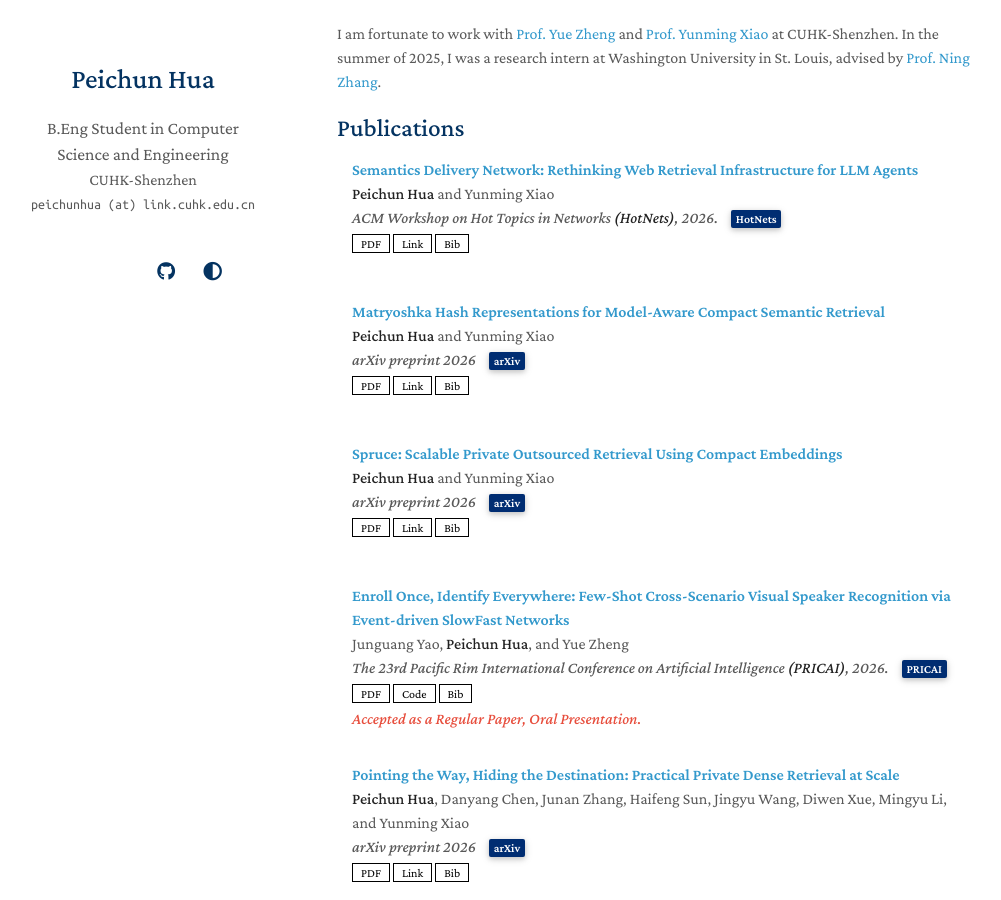
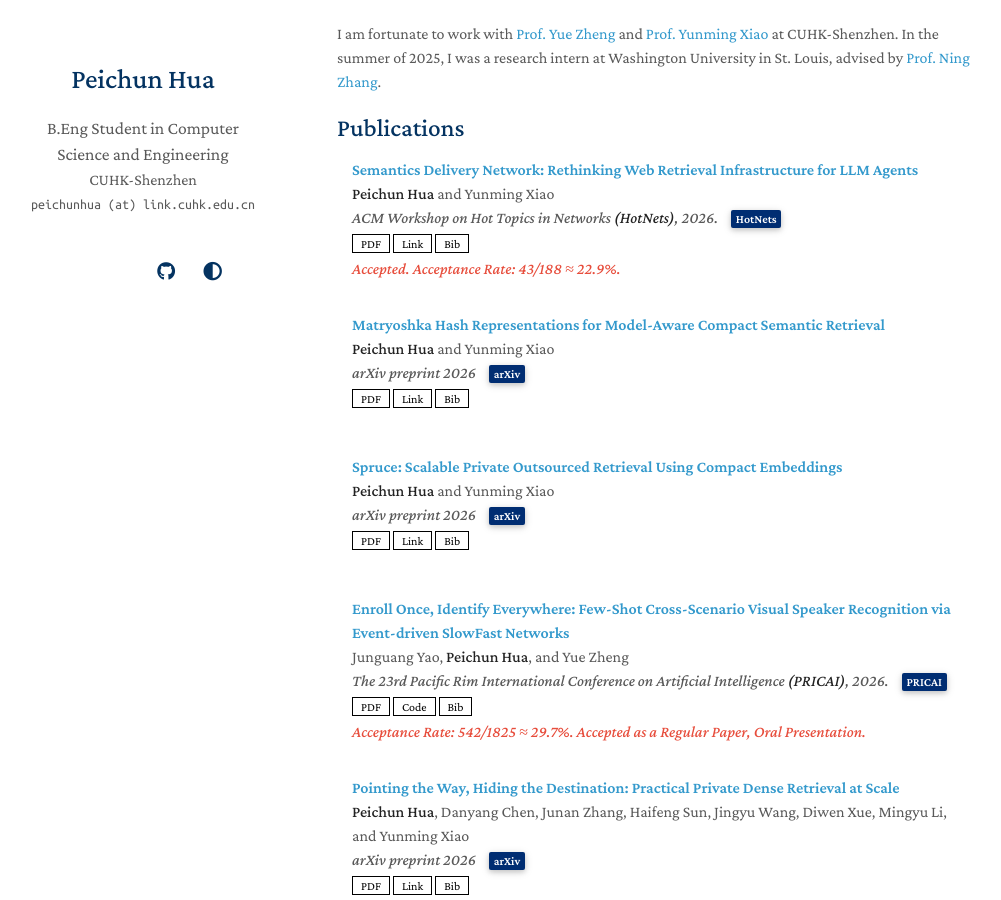
Before and after one commit to sarendis56/sarendis56.github.io, a Jekyll site: the page built from index.md, in a window 1280 px wide and 900 px high, scrolled down 271 px. Shown: the whole window, without its empty margins (133-1134 px from the left). Built offline with Jekyll 4.4.1, drawn with Linux system fonts in a browser that asks for light colours; a style sheet for code colours, icons or effects is not loaded.

Commit message:
Update 9.25

```diff
--- a/_data/publications.yml
+++ b/_data/publications.yml
@@ -16,6 +16,8 @@ main:
         primaryClass={cs.NI},
         url={https://arxiv.org/abs/2609.22486}
       }
+    notes: |
+      Accepted. Acceptance Rate: 43/188 ≈ 22.9%.
 
   - title: "Matryoshka Hash Representations for Model-Aware Compact Semantic Retrieval"
     id: matryoshka-hash-representations
@@ -69,6 +71,7 @@ main:
         organization={Springer}
       }
     notes: |
+      Acceptance Rate: 542/1825 ≈ 29.7%.
       Accepted as a Regular Paper, Oral Presentation.
 
   - title: "Pointing the Way, Hiding the Destination: Practical Private Dense Retrieval at Scale"
--- a/_data/services.yml
+++ b/_data/services.yml
@@ -7,6 +7,7 @@ main:
   - ["2026",
      [
        {"title": "Reviewer, The Pacific Rim International Conference on Artificial Intelligence (PRICAI)", "link": "https://2026.pricai.org/"},
-       {"title": "Reviewer, ACL Rolling Review", "link": "https://aclrollingreview.org/"}
+       {"title": "Reviewer, ACL Rolling Review", "link": "https://aclrollingreview.org/"},
+       {"title": "Reviewer, ICLR", "link": "https://iclr.cc/Conferences/2027"}
      ]
   ]
```
